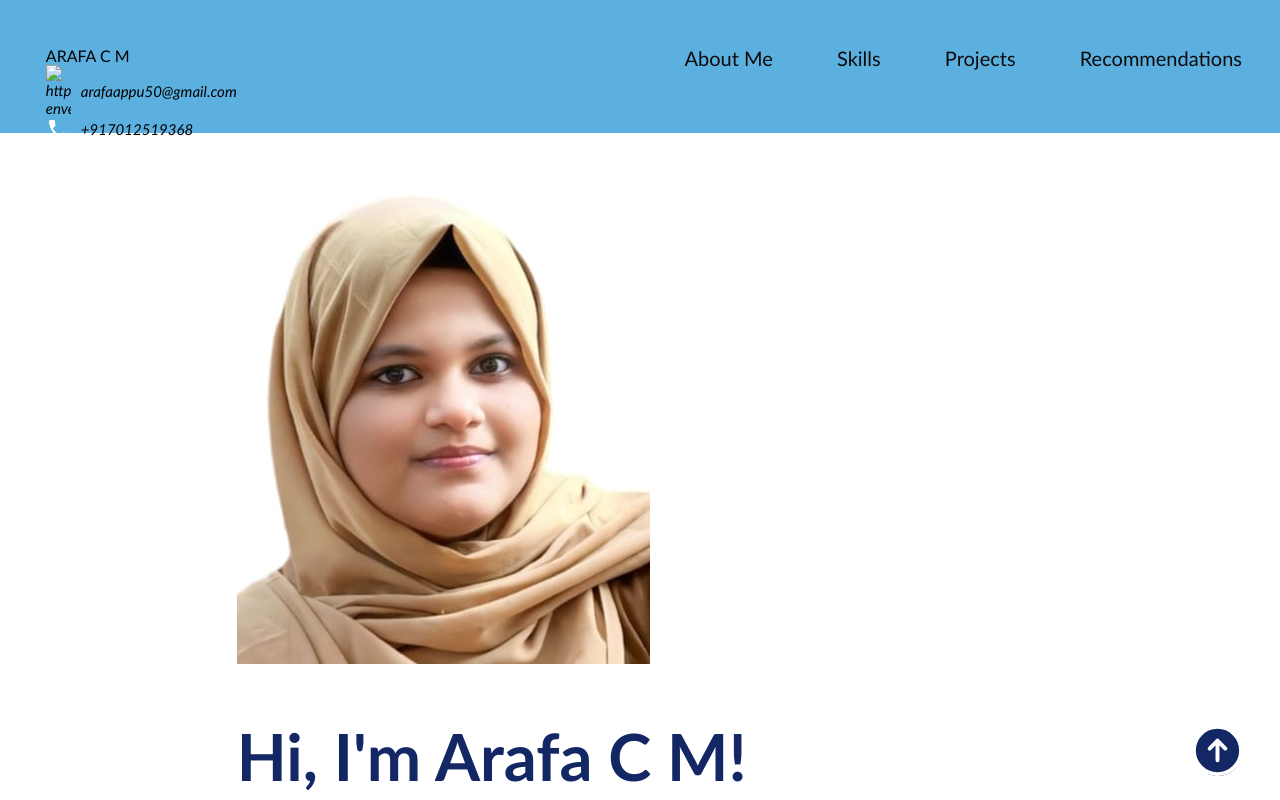
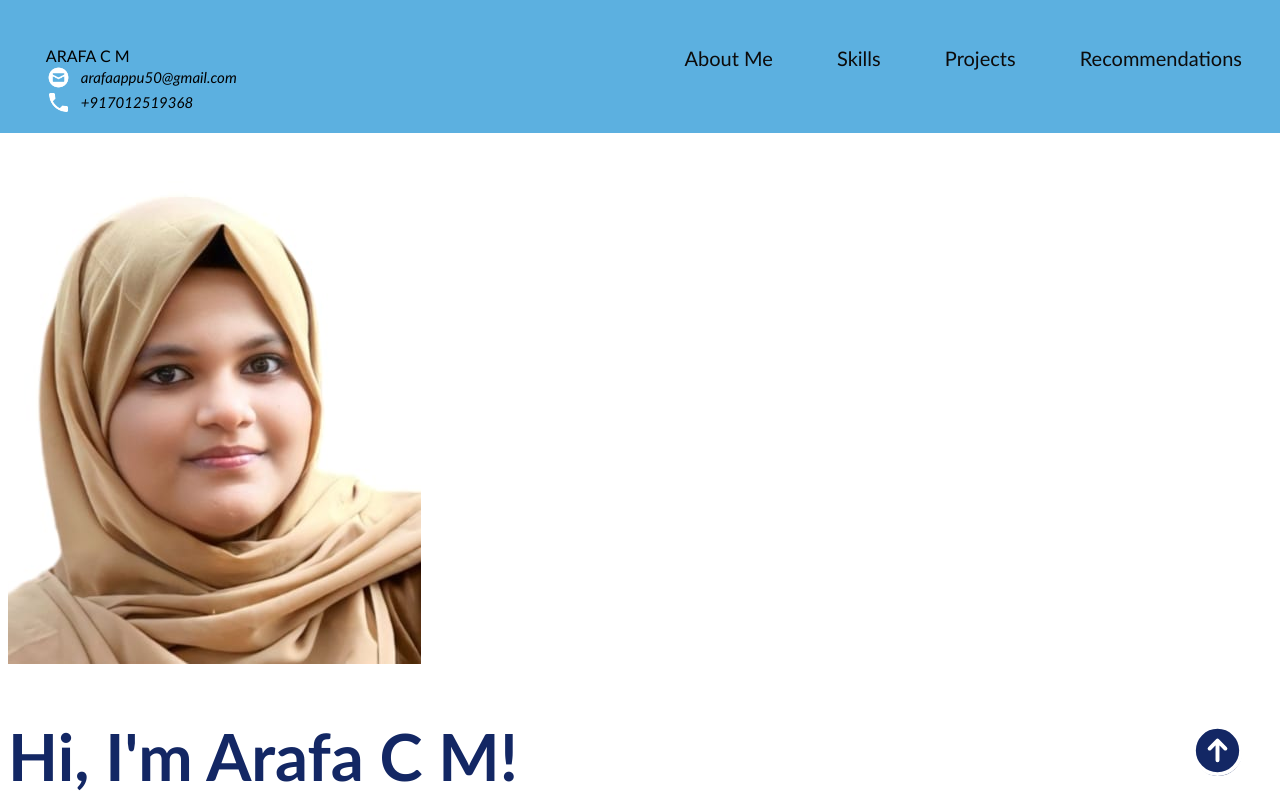
Before and after one commit to Arafa102003/portfolio, a plain HTML site: page index.html in a window 1280 px wide. Shown: the top 800 px of the page. Drawn offline with Linux system fonts and the light colour scheme; files whose address does not match are found by name.

Commit message:
Update index.html

```diff
--- a/index.html
+++ b/index.html
@@ -12,7 +12,7 @@
         <div class="profile_name">
           ARAFA C M
           <div class="contact_info">
-            <img src="html_finalprojimages/envelope.png" alt="https://icons8.com/icon/124377/circled-envelope"/>
+            <img src="images/envelope.png" alt="https://icons8.com/icon/124377/circled-envelope"/>
           arafaappu50@gmail.com
         </div>
         <div style="clear:both;"></div>
```
